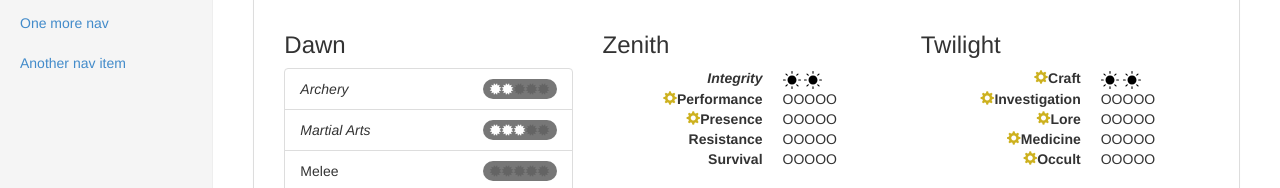
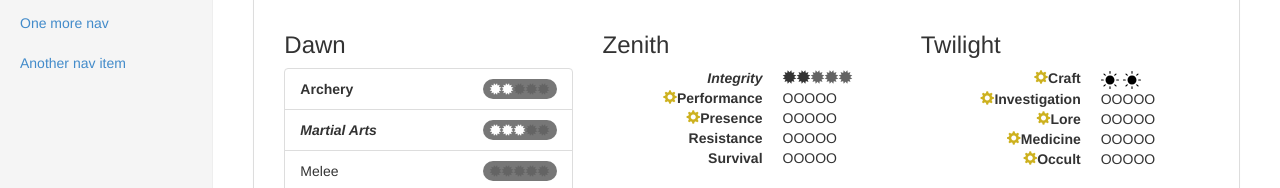
Before and after one commit to redaikidoka/Sistema, a plain HTML site: page index.html in a window 1280 px wide. Shown: the part 508-696 px from the top of the page. Drawn offline with nearby package versions, Linux system fonts and the light colour scheme; a script that the page names is missing; files whose address does not match are found by name.

Commit message:
Changed list styles, added topnavbar

```diff
--- a/index.html
+++ b/index.html
@@ -212,11 +212,11 @@
                                     <ul class="list-group">
                                       <li class="list-group-item">
                                         <span class="badge"><span class="glyphicon glyphicon-certificate"></span><span class="glyphicon glyphicon-certificate"></span><span class="glyphicon glyphicon-certificate mote-empty"></span><span class="glyphicon glyphicon-certificate mote-empty"></span><span class="glyphicon glyphicon-certificate mote-empty"></span></span>
-                                       <i> Archery</i>
+                                       <b> Archery</b>
                                       </li>
 																			<li class="list-group-item">
                                         <span class="badge"><span class="glyphicon glyphicon-certificate"></span><span class="glyphicon glyphicon-certificate"></span><span class="glyphicon glyphicon-certificate "></span><span class="glyphicon glyphicon-certificate mote-empty"></span><span class="glyphicon glyphicon-certificate mote-empty"></span></span>
-                                       <i> Martial Arts</i>
+                                       <b><i> Martial Arts</i></b>
                                       </li>
 																				<li class="list-group-item">
                                         <span class="badge"><span class="glyphicon glyphicon-certificate mote-empty"></span><span class="glyphicon glyphicon-certificate mote-empty"></span><span class="glyphicon glyphicon-certificate mote-empty"></span><span class="glyphicon glyphicon-certificate mote-empty"></span><span class="glyphicon glyphicon-certificate mote-empty"></span></span>
@@ -237,11 +237,9 @@
                                 <div class="col-md-4">
                                     <h3>Zenith</h3>
                                     <dl class="dl-horizontal">
-                                        <dt>
-                                    <i>Integrity</i>  </dt>
+                                        <dt><i>Integrity</i>  </dt>
                                         <dd>
-                                            <img class="mote" src="img/bullets/sun_ray_full.svg">
-                                            <img class="mote" src="img/bullets/sun_ray_full.svg">
+                                         <span class="glyphicon glyphicon-certificate "></span><span class="glyphicon glyphicon-certificate "></span><span class="glyphicon glyphicon-certificate mote-empty"></span><span class="glyphicon glyphicon-certificate mote-empty"></span><span class="glyphicon glyphicon-certificate mote-empty"></span>
                                         </dd>
                                         <dt><span class="glyphicon glyphicon-cog mote-solar"></span>Performance </dt>
                                         <dd>OOOOO</dd>
```
